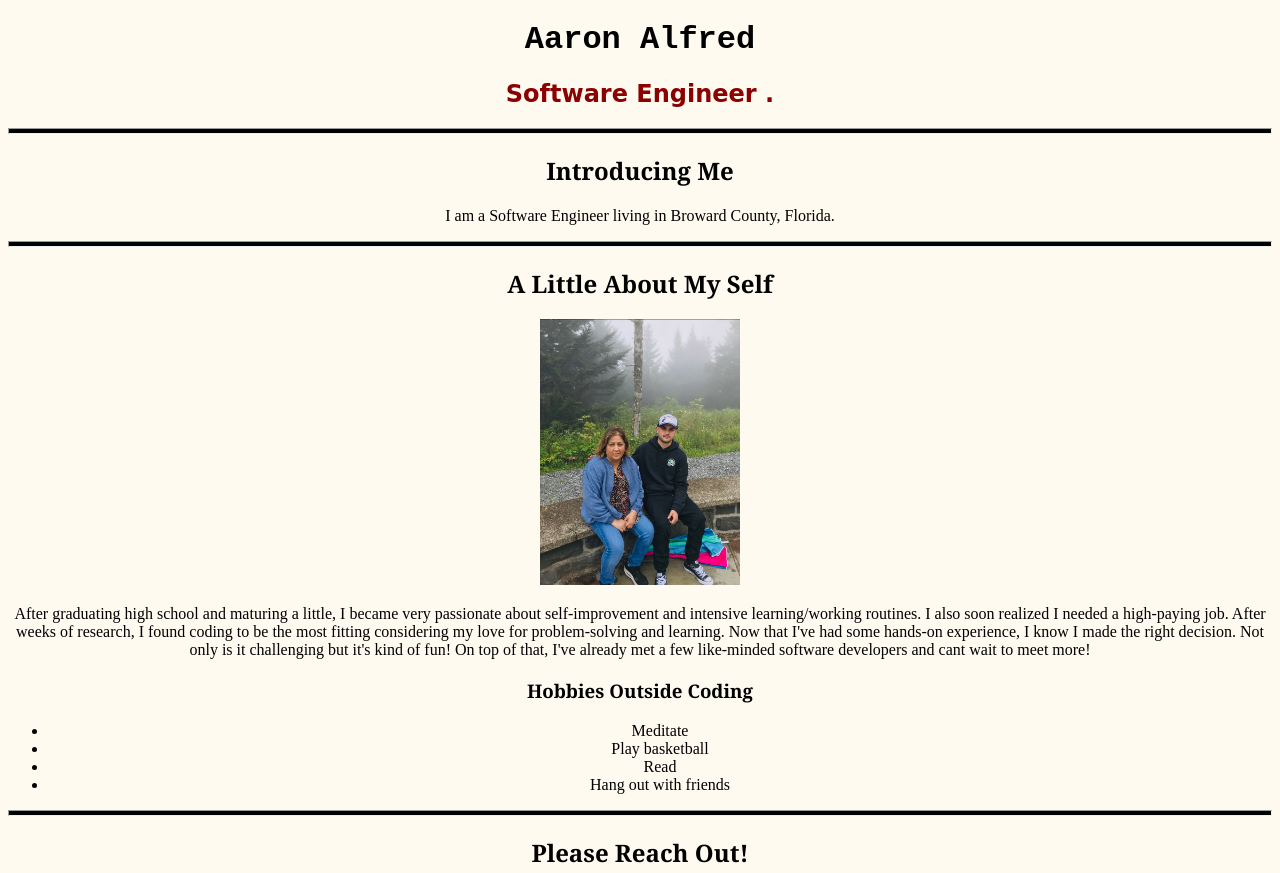
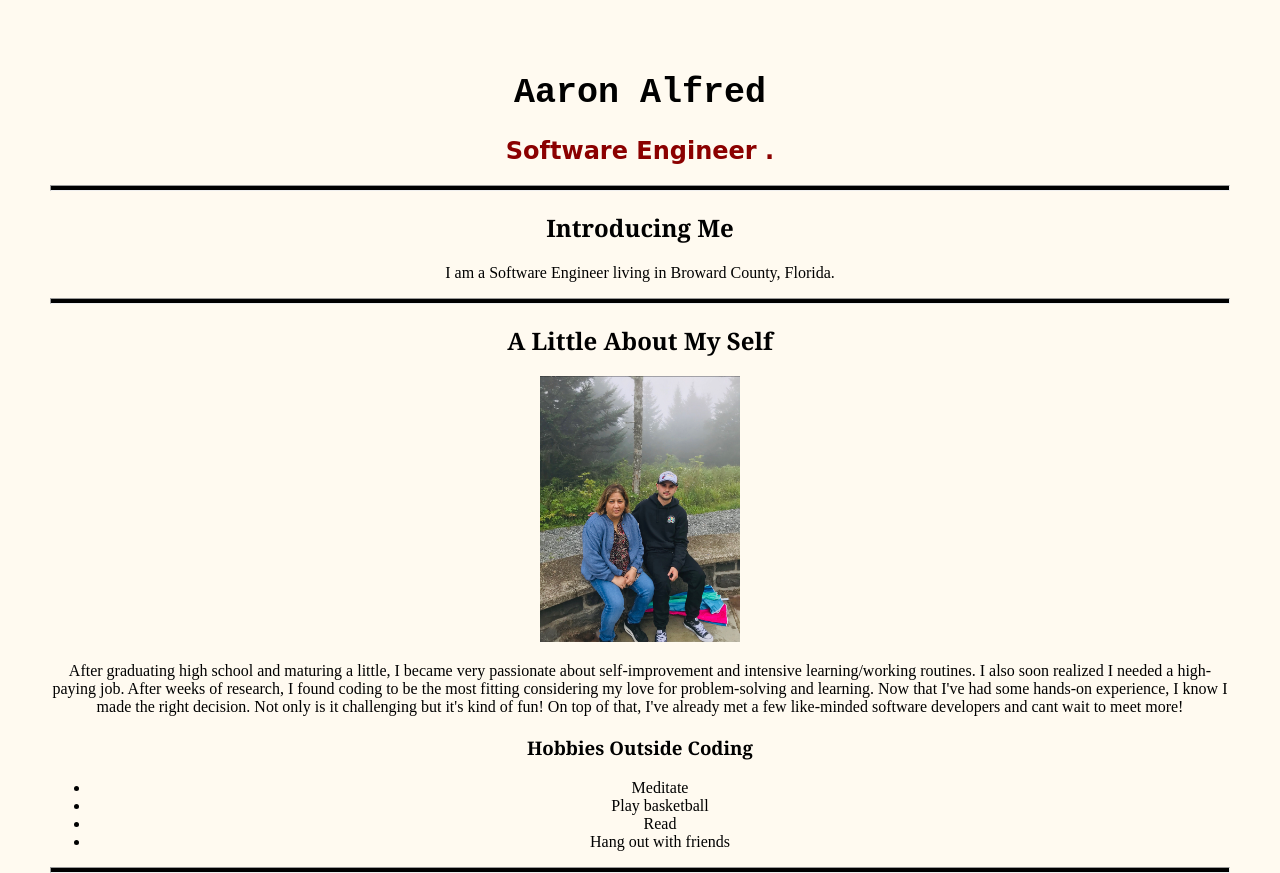
Before and after one commit to aaronalfred47/Portfolio-Aaron-Alfred, a plain HTML site: page index.html in a window 1280 px wide. Shown: the top 873 px of the page. Drawn offline with Linux system fonts and the light colour scheme; a script that the page names is missing.

Commit message:
Update style.css

```diff
--- a/style.css
+++ b/style.css
@@ -7,10 +7,13 @@
    h1 {
      font-family: 'Courier New', Courier, monospace;
      font-weight: 900;
+     font-size: 35px;
      color: black;
    }
 
    body {
+    margin: 25px;
+    padding: 25px;
     background-color: floralwhite;
     text-align: center;
    }
```
